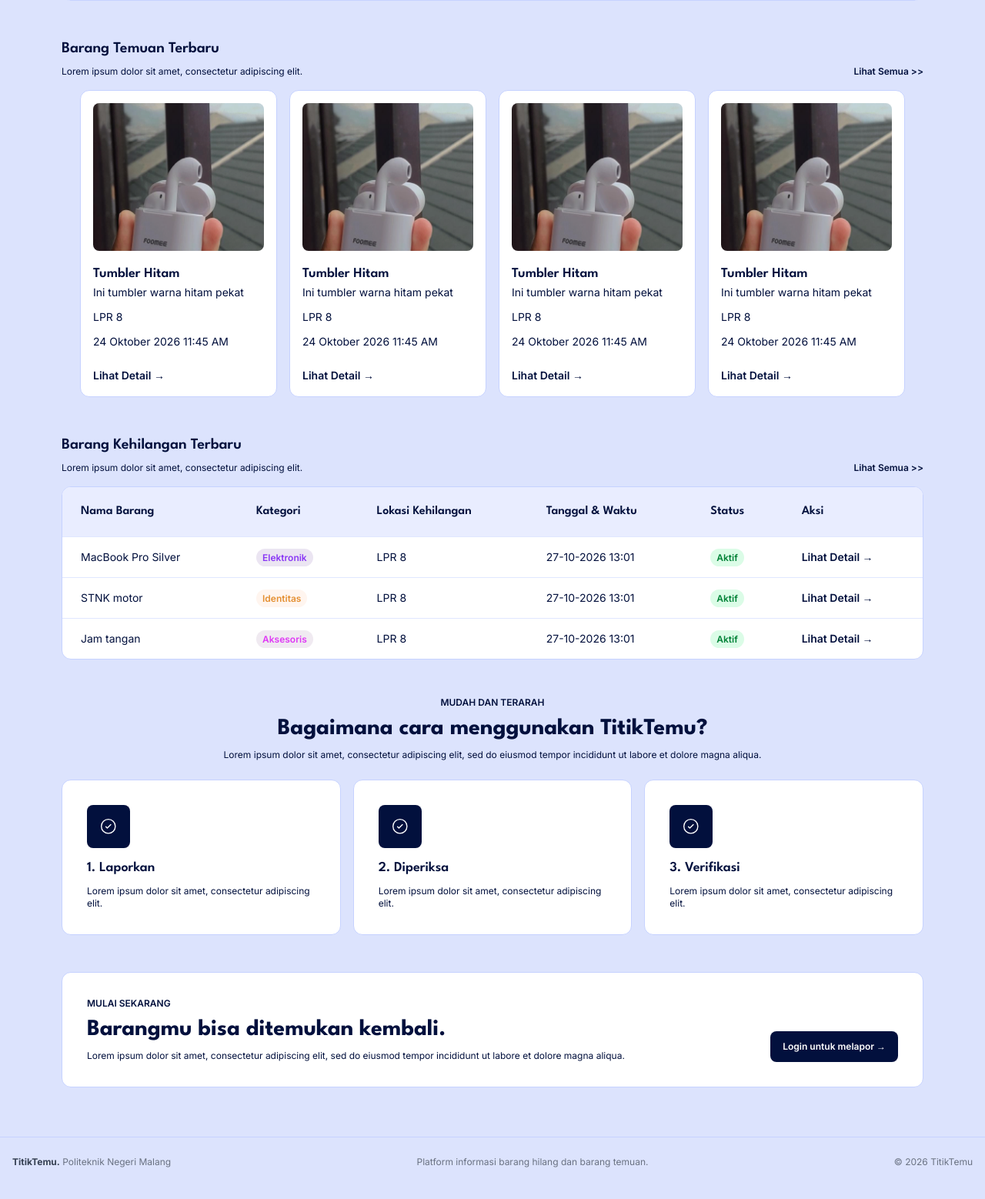
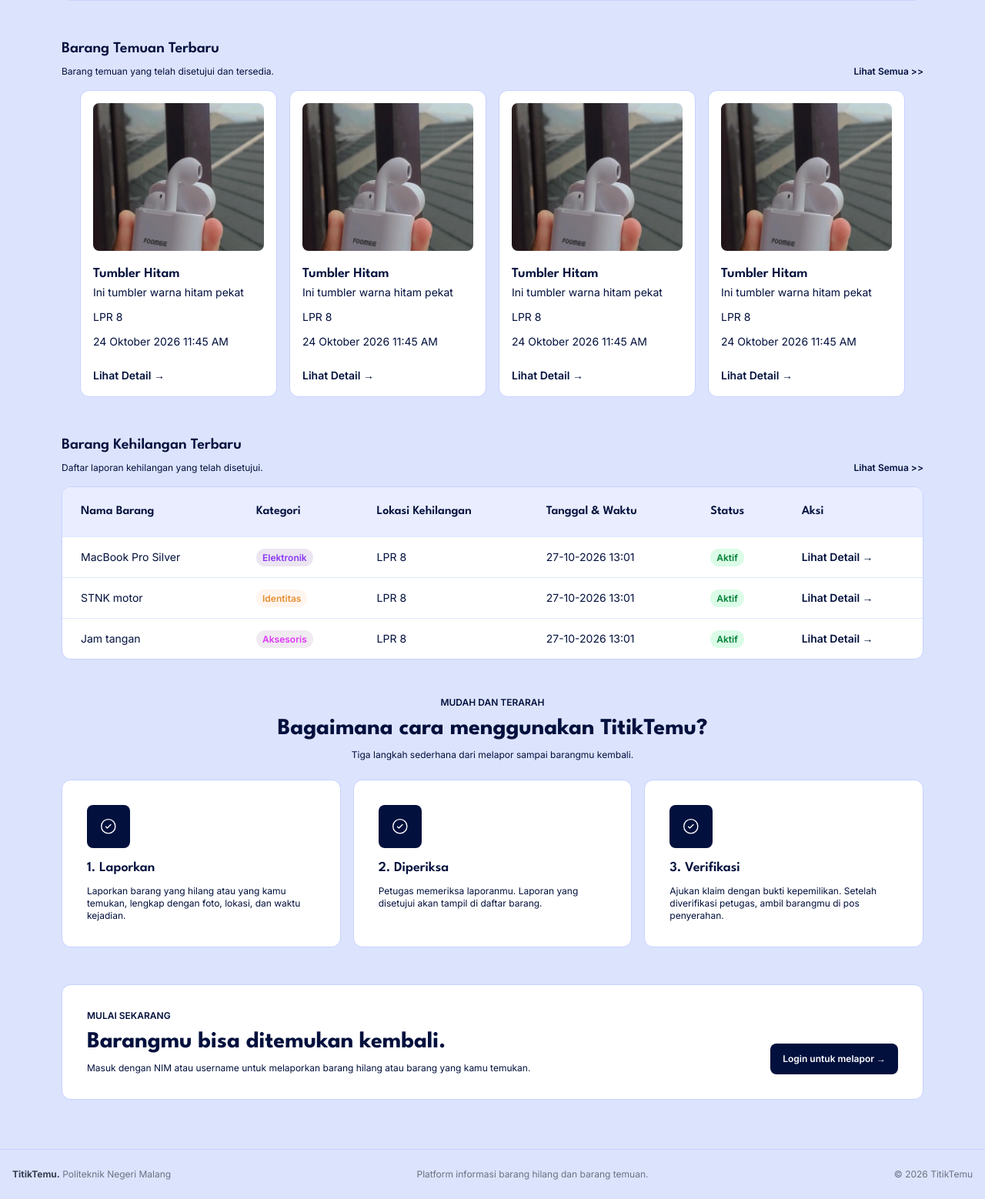
Before and after one commit to melvinkw/TitikTemuPBL, a PHP site: page / in a window 1280 px wide. Shown: the part 480-2038 px from the top of the page at 77% size. Before the commit the page ends 1997 px from the top, so only its background shows below. Run offline with PHP 8.4, Linux system fonts and the light colour scheme; style sheets or scripts are compiled from the project's sources; some libraries are stand-ins or nearby versions.

Commit message:
content: ganti teks lorem ipsum dengan teks TitikTemu

```diff
--- a/App/views/components/mahasiswa/modal/modal-laporan.php
+++ b/App/views/components/mahasiswa/modal/modal-laporan.php
@@ -31,7 +31,7 @@ $linkTutup    = $linkTutup ?? '#';
         <!-- Judul -->
         <div class="p-4">
             <h2 class="font-display text-xl font-semibold">Laporan Kehilangan / Penemuan Barang</h2>
-            <p class="mt-3 text-xs">Lorem ipsum dolor sit amet, consectetur adipiscing elit, sed do eiusmod tempor incididunt ut labore et dolore magna aliqua.</p>
+            <p class="mt-3 text-xs">Isi data barang selengkap mungkin. Laporan akan diperiksa petugas sebelum ditampilkan di daftar barang.</p>
         </div>
 
         <!-- Jenis laporan (dropdown) -->
--- a/Public/admin/laporan/detail.php
+++ b/Public/admin/laporan/detail.php
@@ -48,7 +48,7 @@ require_once APP_ROOT . '/App/views/components/admin/navbar.php';
     <div class="flex flex-col gap-2 p-4">
         <p class="text-sm font-semibold">RUANG KERJA ADMINISTRATOR</p>
         <h1 class="font-display text-[32px] font-extrabold">Detail Laporan</h1>
-        <p class="text-xs">Lorem ipsum dolor sit amet, consectetur adipiscing elit, sed do eiusmod tempor incididunt ut labore et dolore magna aliqua.</p>
+        <p class="text-xs">Periksa data dan foto barang, lalu tetapkan apakah laporan ini disetujui atau ditolak.</p>
     </div>
 
     <div class="grid grid-cols-1 items-start gap-9 lg:grid-cols-2">
@@ -83,7 +83,7 @@ require_once APP_ROOT . '/App/views/components/admin/navbar.php';
 
                     <div class="flex flex-col gap-2 p-4">
                         <h3 class="font-display text-xl font-semibold">Pemeriksaan Petugas / Admin</h3>
-                        <p class="text-xs">Lorem ipsum dolor sit amet, consectetur adipiscing elit</p>
+                        <p class="text-xs">Pilih keputusan dan tambahkan catatan bila perlu. Keputusan akan tercatat di riwayat status laporan.</p>
                     </div>
 
                     <label class="flex flex-col gap-2">
--- a/Public/index.php
+++ b/Public/index.php
@@ -38,9 +38,9 @@ $warnaKategori = [
 
 // Langkah cara menggunakan TitikTemu
 $langkah = [
-    ['judul' => '1. Laporkan', 'teks' => 'Lorem ipsum dolor sit amet, consectetur adipiscing elit.'],
-    ['judul' => '2. Diperiksa', 'teks' => 'Lorem ipsum dolor sit amet, consectetur adipiscing elit.'],
-    ['judul' => '3. Verifikasi', 'teks' => 'Lorem ipsum dolor sit amet, consectetur adipiscing elit.'],
+    ['judul' => '1. Laporkan', 'teks' => 'Laporkan barang yang hilang atau yang kamu temukan, lengkap dengan foto, lokasi, dan waktu kejadian.'],
+    ['judul' => '2. Diperiksa', 'teks' => 'Petugas memeriksa laporanmu. Laporan yang disetujui akan tampil di daftar barang.'],
+    ['judul' => '3. Verifikasi', 'teks' => 'Ajukan klaim dengan bukti kepemilikan. Setelah diverifikasi petugas, ambil barangmu di pos penyerahan.'],
 ];
 
 require_once APP_ROOT . '/App/views/components/header.php';
@@ -77,7 +77,7 @@ require_once APP_ROOT . '/App/views/components/public/navbar.php';
     <div class="mt-12 flex items-end justify-between">
         <div>
             <h2 class="font-display text-xl font-semibold">Barang Temuan Terbaru</h2>
-            <p class="mt-2 text-xs">Lorem ipsum dolor sit amet, consectetur adipiscing elit.</p>
+            <p class="mt-2 text-xs">Barang temuan yang telah disetujui dan tersedia.</p>
         </div>
         <a href="<?= base_url('daftar-barang.php') ?>" class="text-xs font-semibold hover:text-tt-orange">Lihat Semua &gt;&gt;</a>
     </div>
@@ -99,7 +99,7 @@ require_once APP_ROOT . '/App/views/components/public/navbar.php';
     <div class="mt-12 flex items-end justify-between">
         <div>
             <h2 class="font-display text-xl font-semibold">Barang Kehilangan Terbaru</h2>
-            <p class="mt-2 text-xs">Lorem ipsum dolor sit amet, consectetur adipiscing elit.</p>
+            <p class="mt-2 text-xs">Daftar laporan kehilangan yang telah disetujui.</p>
         </div>
         <a href="<?= base_url('daftar-barang.php') ?>" class="text-xs font-semibold hover:text-tt-orange">Lihat Semua &gt;&gt;</a>
     </div>
@@ -141,7 +141,7 @@ require_once APP_ROOT . '/App/views/components/public/navbar.php';
     <div class="mt-12 text-center">
         <p class="text-xs font-semibold">MUDAH DAN TERARAH</p>
         <h2 class="mt-2 font-display text-3xl font-bold">Bagaimana cara menggunakan TitikTemu?</h2>
-        <p class="mt-2 text-xs">Lorem ipsum dolor sit amet, consectetur adipiscing elit, sed do eiusmod tempor incididunt ut labore et dolore magna aliqua.</p>
+        <p class="mt-2 text-xs">Tiga langkah sederhana dari melapor sampai barangmu kembali.</p>
     </div>
 
     <div class="mt-6 grid grid-cols-1 gap-4 md:grid-cols-3">
@@ -161,7 +161,7 @@ require_once APP_ROOT . '/App/views/components/public/navbar.php';
         <div>
             <p class="text-xs font-semibold">MULAI SEKARANG</p>
             <h2 class="mt-2 font-display text-3xl font-bold">Barangmu bisa ditemukan kembali.</h2>
-            <p class="mt-2 text-xs">Lorem ipsum dolor sit amet, consectetur adipiscing elit, sed do eiusmod tempor incididunt ut labore et dolore magna aliqua.</p>
+            <p class="mt-2 text-xs">Masuk dengan NIM atau username untuk melaporkan barang hilang atau barang yang kamu temukan.</p>
         </div>
         <a href="<?= base_url('login.php') ?>" class="shrink-0 self-start rounded-lg bg-tt-navy px-4 py-3 text-xs font-semibold text-white hover:bg-tt-orange hover:text-tt-navy md:self-auto">Login untuk melapor &rarr;</a>
     </div>
```
Also changed, not shown: Public/mahasiswa/dashboard.php (+6 -6 lines).
